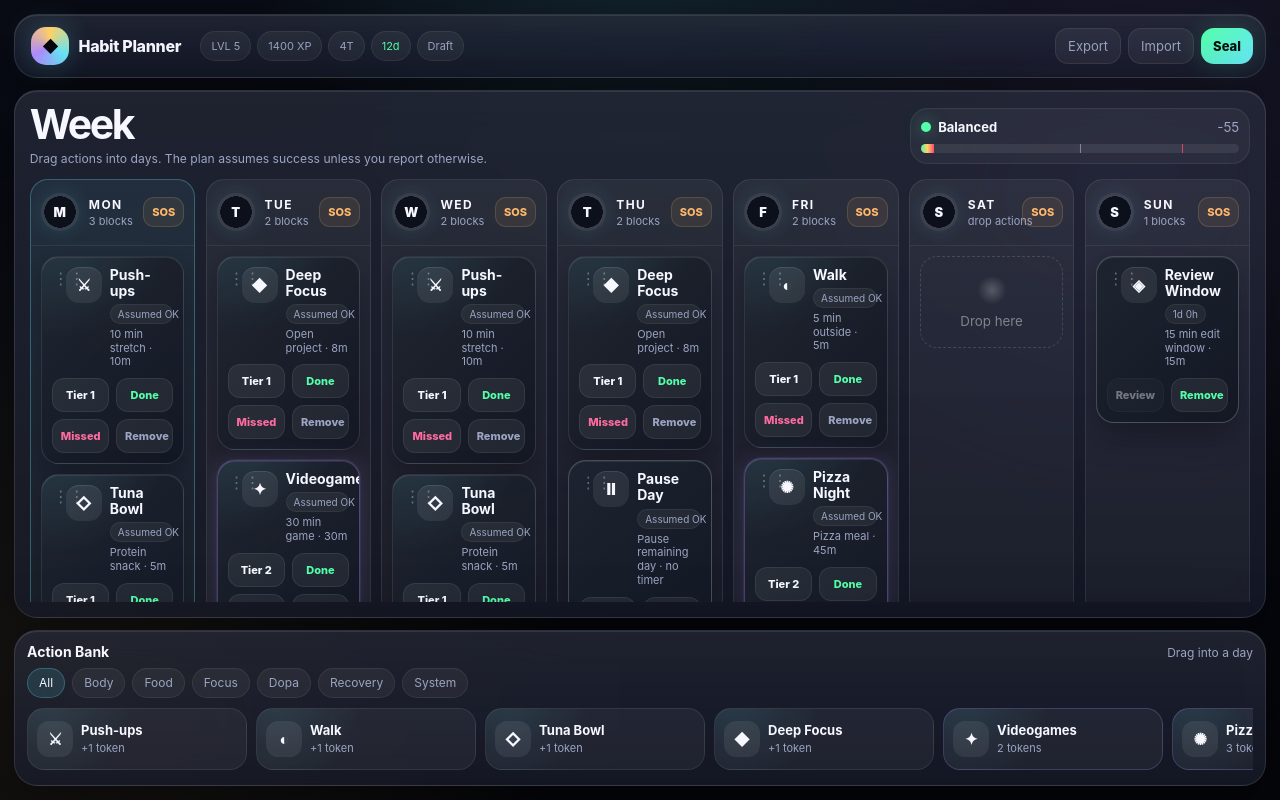
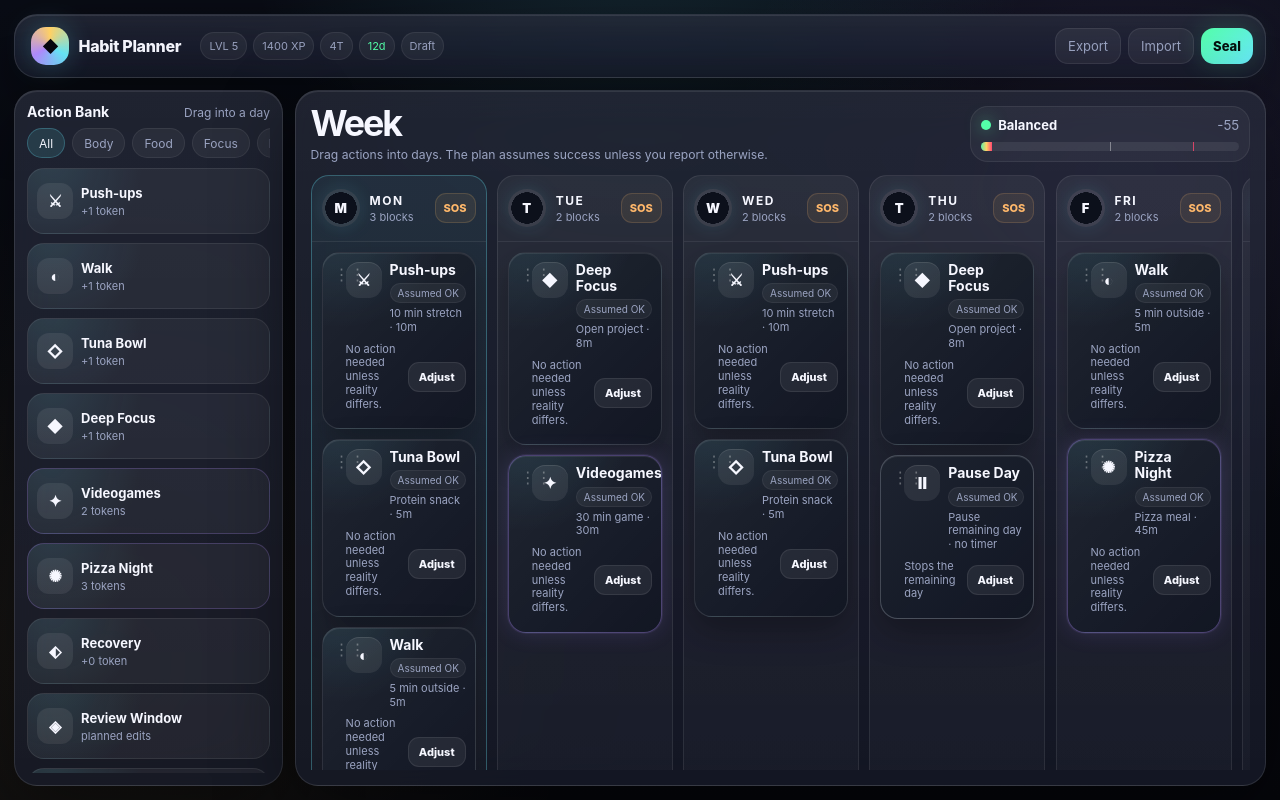
Before and after one commit to Agusteando/habits-planner, a React (Vite) app: page / in a window 1280 px wide. Both pictures are taken after a click on the button "Starter". Built offline with nearby package versions, Linux system fonts and the light colour scheme.

Commit message:
version 5

```diff
--- a/package.json
+++ b/package.json
@@ -1,7 +1,7 @@
 {
-  "name": "habit-planner-rpg-v6",
+  "name": "habit-planner-rpg-v7",
   "private": true,
-  "version": "0.6.0",
+  "version": "0.7.0",
   "type": "module",
   "scripts": {
     "dev": "vite --host 0.0.0.0",
--- a/src/App.tsx
+++ b/src/App.tsx
@@ -38,11 +38,11 @@ export function App() {
       <main className="app-shell">
         <TopBar />
 
-        <section className="workspace">
+        <section className={`workspace ${state.activeView === "plan" ? "plan-workspace" : "single-workspace"}`}>
           {state.activeView === "plan" && (
             <>
+              <ActionBank />
               <WeekBoard />
-              <ActionBank />
             </>
           )}
           {state.activeView === "today" && <TodayView />}
--- a/src/components/BlockCard.tsx
+++ b/src/components/BlockCard.tsx
@@ -1,3 +1,4 @@
+import { useState } from "react";
 import { countdownText, getTier, isReviewReady } from "../domain/rules";
 import { HabitTask, ScheduledBlock } from "../domain/types";
 import { usePlanner } from "../state/plannerStore";
@@ -11,6 +12,7 @@ interface Props {
 export function BlockCard({ block, task }: Props) {
   const { dispatch, canEdit } = usePlanner();
   const { beginDrag } = useDragLayer();
+  const [expanded, setExpanded] = useState(false);
   const tier = getTier(task, block.tier);
   const ready = task.kind === "review" && isReviewReady(block);
   const reviewCountdown = task.kind === "review" ? countdownText(block.reviewUnlockAt) : undefined;
@@ -29,7 +31,14 @@ export function BlockCard({ block, task }: Props) {
               : "Assumed OK";
 
   return (
-    <article className={`block-card ${task.kind} ${task.accent} ${block.status}`} data-drop-block={block.id}>
+    <article
+      className={`block-card ${task.kind} ${task.accent} ${block.status} ${expanded ? "expanded" : ""}`}
+      data-drop-block={block.id}
+      onClick={(event) => {
+        event.stopPropagation();
+        setExpanded(true);
+      }}
+    >
       <button
         className="drag-handle"
         aria-label={`Move ${task.title}`}
@@ -49,7 +58,21 @@ export function BlockCard({ block, task }: Props) {
         </div>
       </div>
 
-      <div className="block-actions">
+      <div className="block-quick">
+        <span>{task.kind === "review" ? "Planned edit window" : task.kind === "pause" ? "Stops the remaining day" : "No action needed unless reality differs."}</span>
+        <button
+          type="button"
+          onClick={(event) => {
+            event.stopPropagation();
+            setExpanded((value) => !value);
+          }}
+        >
+          {expanded ? "Close" : "Adjust"}
+        </button>
+      </div>
+
+      {expanded && (
+        <div className="block-actions" onClick={(event) => event.stopPropagation()}>
         {task.kind === "review" ? (
           <>
             <button disabled={!ready} onClick={() => dispatch({ type: "OPEN_REVIEW", blockId: block.id })}>
@@ -72,7 +95,8 @@ export function BlockCard({ block, task }: Props) {
             <button disabled={!canEdit} onClick={() => dispatch({ type: "DELETE_BLOCK", blockId: block.id })}>Remove</button>
           </>
         )}
-      </div>
+        </div>
+      )}
     </article>
   );
 }
--- a/src/styles.css
+++ b/src/styles.css
@@ -143,10 +143,18 @@ button:disabled { opacity: .42; cursor: not-allowed; }
   min-height: 0;
   display: grid;
   gap: clamp(8px, 1vw, 12px);
+}
+
+.plan-workspace {
   grid-template-rows: minmax(0, 1fr) auto;
 }
 
+.single-workspace {
+  grid-template-rows: minmax(0, 1fr);
+}
+
 .week-panel {
+  order: 1;
   min-height: 0;
   display: grid;
   grid-template-rows: auto minmax(0, 1fr);
@@ -326,11 +334,11 @@ button:disabled { opacity: .42; cursor: not-allowed; }
 
 .block-card {
   position: relative;
-  min-height: 128px;
+  min-height: 106px;
   padding: 10px;
   display: grid;
-  grid-template-rows: auto auto;
-  gap: 9px;
+  grid-template-rows: auto auto auto;
+  gap: 8px;
   border-radius: 18px;
   border: 1px solid rgba(255,255,255,.11);
   background:
@@ -419,10 +427,43 @@ button:disabled { opacity: .42; cursor: not-allowed; }
 .status-pill.missed { color: var(--rose); }
 .status-pill.paused { color: var(--silver); }
 .status-pill.recoveryDue { color: var(--amber); }
+.block-quick {
+  display: grid;
+  grid-template-columns: minmax(0, 1fr) auto;
+  gap: 8px;
+  align-items: center;
+  padding-left: 14px;
+}
+
+.block-quick span {
+  min-width: 0;
+  color: var(--muted);
+  font-size: 11px;
+  line-height: 1.25;
+}
+
+.block-quick button {
+  height: 30px;
+  padding: 0 10px;
+  border-radius: 11px;
+  background: rgba(255,255,255,.065);
+  border: 1px solid rgba(255,255,255,.08);
+  color: var(--text);
+  font-size: 11px;
+  font-weight: 780;
+}
+
+.block-card.expanded {
+  min-height: 150px;
+  border-color: rgba(103,232,249,.28);
+  box-shadow: 0 16px 42px rgba(0,0,0,.32), 0 0 24px rgba(103,232,249,.1), inset 0 1px 0 rgba(255,255,255,.08);
+}
+
 .block-actions {
   display: grid;
   grid-template-columns: repeat(2, minmax(0, 1fr));
   gap: 7px;
+  padding-left: 14px;
 }
 .block-actions button {
   min-height: 34px;
@@ -440,6 +481,7 @@ button:disabled { opacity: .42; cursor: not-allowed; }
 .block-actions button:nth-child(4) { color: var(--muted); }
 
 .action-bank {
+  order: 2;
   min-height: clamp(116px, 17dvh, 168px);
   padding: clamp(9px, 1vw, 12px);
   display: grid;
@@ -696,11 +738,51 @@ button:disabled { opacity: .42; cursor: not-allowed; }
 
 @media (min-width: 1180px) {
   .bottom-nav { display: none; }
+
   .app-shell {
     grid-template-rows: auto minmax(0, 1fr);
   }
-  .workspace {
-    grid-template-rows: minmax(0, 1fr) auto;
+
+  .plan-workspace {
+    grid-template-columns: clamp(260px, 21vw, 340px) minmax(0, 1fr);
+    grid-template-rows: minmax(0, 1fr);
+    align-items: stretch;
+  }
+
+  .single-workspace {
+    grid-template-rows: minmax(0, 1fr);
+  }
+
+  .action-bank {
+    order: 1;
+    min-height: 0;
+    height: 100%;
+    grid-template-rows: auto auto minmax(0, 1fr);
+    align-self: stretch;
+  }
+
+  .week-panel {
+    order: 2;
+    min-width: 0;
+  }
+
+  .bank-strip {
+    display: grid;
+    grid-template-columns: 1fr;
+    align-content: start;
+    overflow-x: hidden;
+    overflow-y: auto;
+  }
+
+  .bank-card {
+    flex: none;
+    width: 100%;
+    min-height: 66px;
+  }
+
+  .week-row {
+    width: max(100%, 1260px);
+    grid-template-columns: repeat(7, minmax(176px, 1fr));
   }
 }
 
@@ -729,7 +811,11 @@ button:disabled { opacity: .42; cursor: not-allowed; }
     min-height: 100%;
   }
   .block-card {
-    min-height: 132px;
+    min-height: 112px;
+  }
+
+  .block-card.expanded {
+    min-height: 154px;
   }
 }
 
@@ -767,3 +853,36 @@ button:disabled { opacity: .42; cursor: not-allowed; }
     flex-basis: 166px;
   }
 }
+
+@media (min-width: 1180px) and (max-width: 1439px) {
+  .top-status span {
+    height: 28px;
+    padding: 0 8px;
+  }
+
+  .week-head {
+    grid-template-columns: minmax(0, 1fr) minmax(190px, 280px);
+  }
+
+  .week-head h1 {
+    font-size: clamp(30px, 2.8vw, 40px);
+  }
+
+  .week-head p {
+    max-width: 560px;
+  }
+
+  .block-card {
+    min-height: 102px;
+    padding: 9px;
+  }
+
+  .block-card.expanded {
+    min-height: 148px;
+  }
+
+  .block-actions button {
+    min-height: 32px;
+    font-size: 10.5px;
+  }
+}
```
Also changed, not shown: 2 other files (tests, documents, lock files or other folders).
